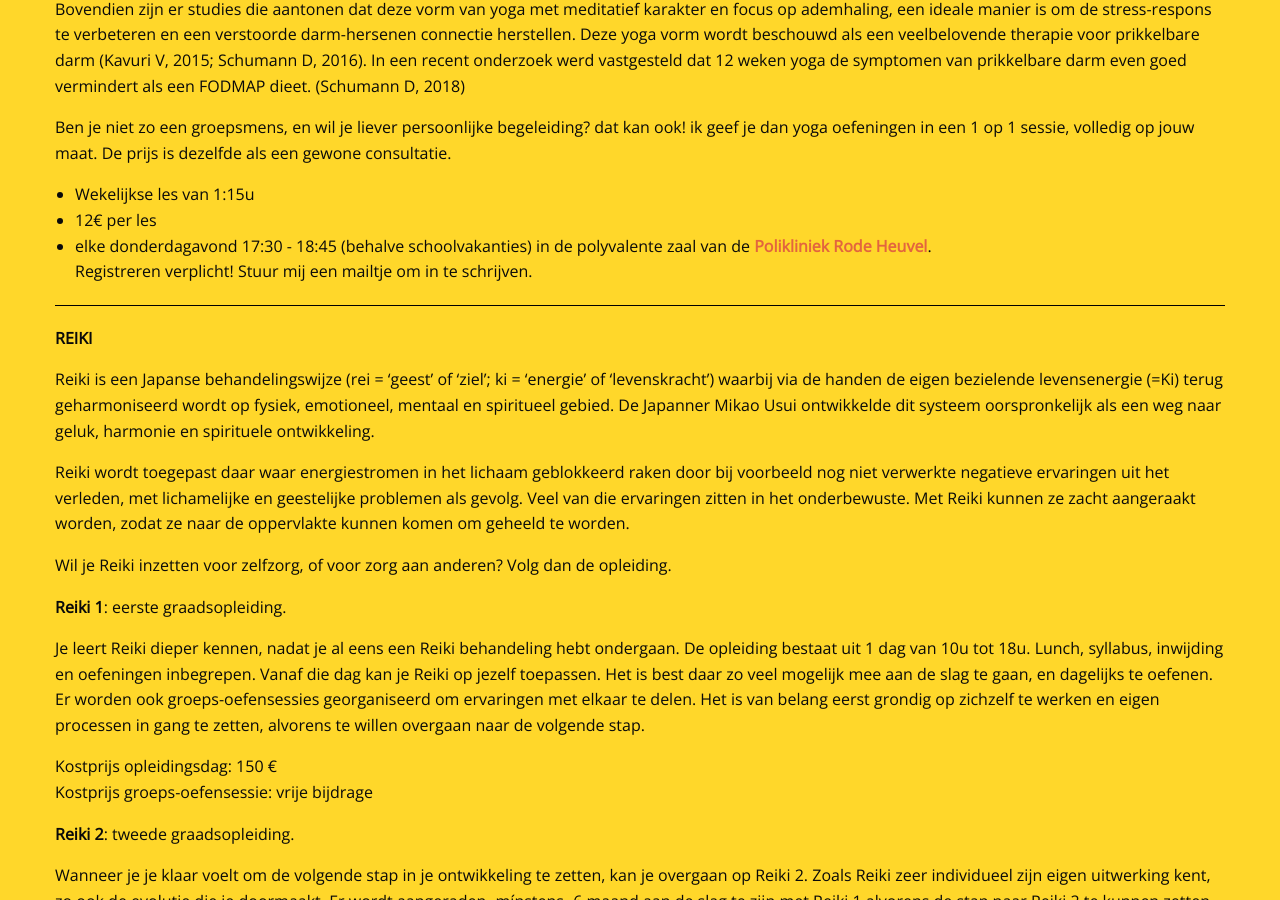
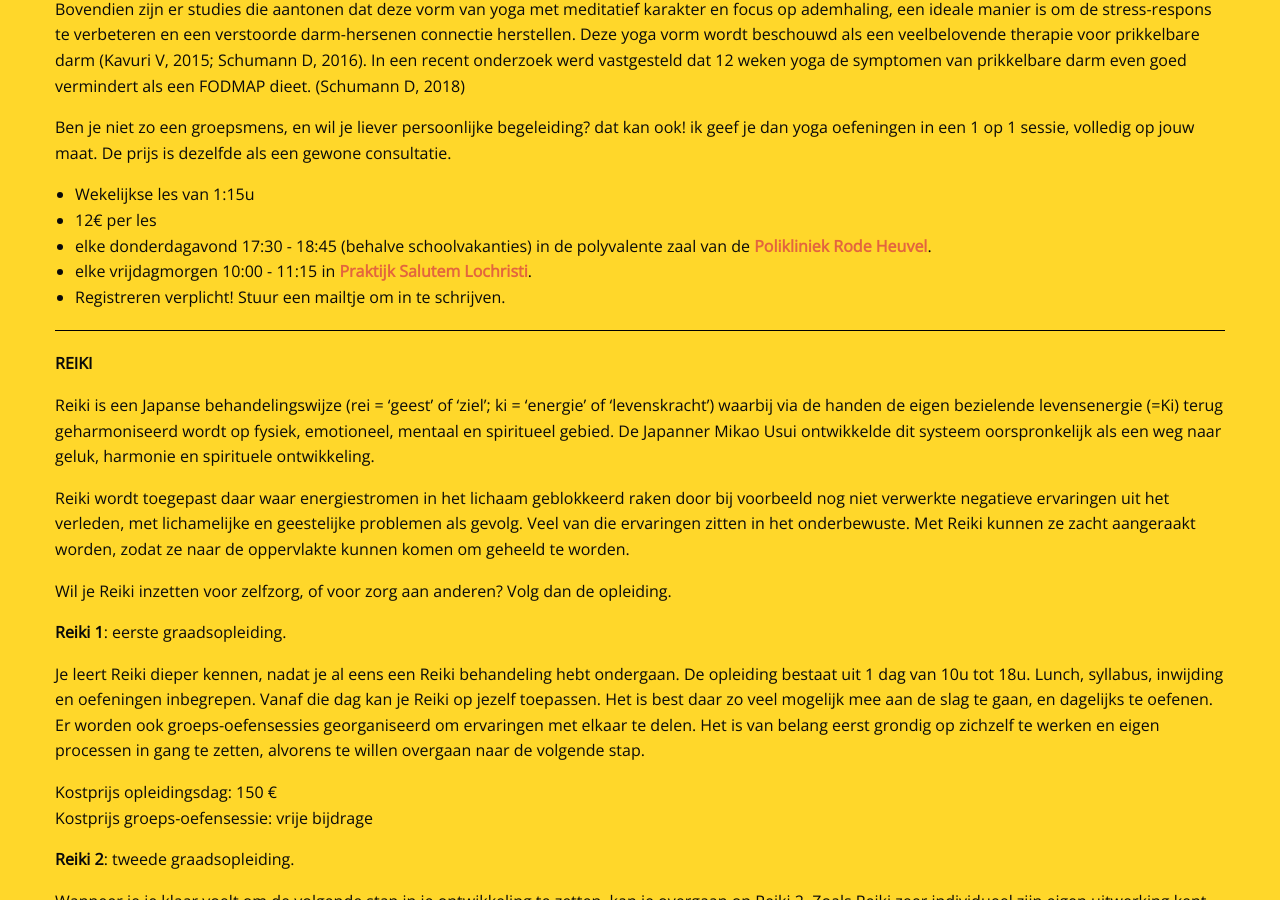
Before and after one commit to manopura/manopura.github.io, a Jekyll site: the page built from cursussen.md, in a window 1280 px wide and 900 px high, scrolled down 2056 px. Built offline with Jekyll 4.4.1, drawn with Linux system fonts in a browser that asks for light colours; nearby versions of some CDN libraries; our own code applies the rules of GitHub Pages for plain Markdown files.

Commit message:
Update cursussen.md

```diff
--- a/cursussen.md
+++ b/cursussen.md
@@ -80,7 +80,9 @@ Ben je niet zo een groepsmens, en wil je liever persoonlijke begeleiding? dat ka
 - Wekelijkse les van 1:15u
 - 12€ per les
 - elke donderdagavond 17:30 - 18:45 (behalve schoolvakanties) in de polyvalente zaal van de [**Polikliniek Rode Heuvel**](https://www.polikliniek-rodeheuvel.be).
-Registreren verplicht! Stuur mij een mailtje om in te schrijven.
+- elke vrijdagmorgen 10:00 - 11:15 in [**Praktijk Salutem Lochristi**](https://praktijksalutem.be).
+-
+Registreren verplicht! Stuur een mailtje om in te schrijven.
 
 
 ---
```
